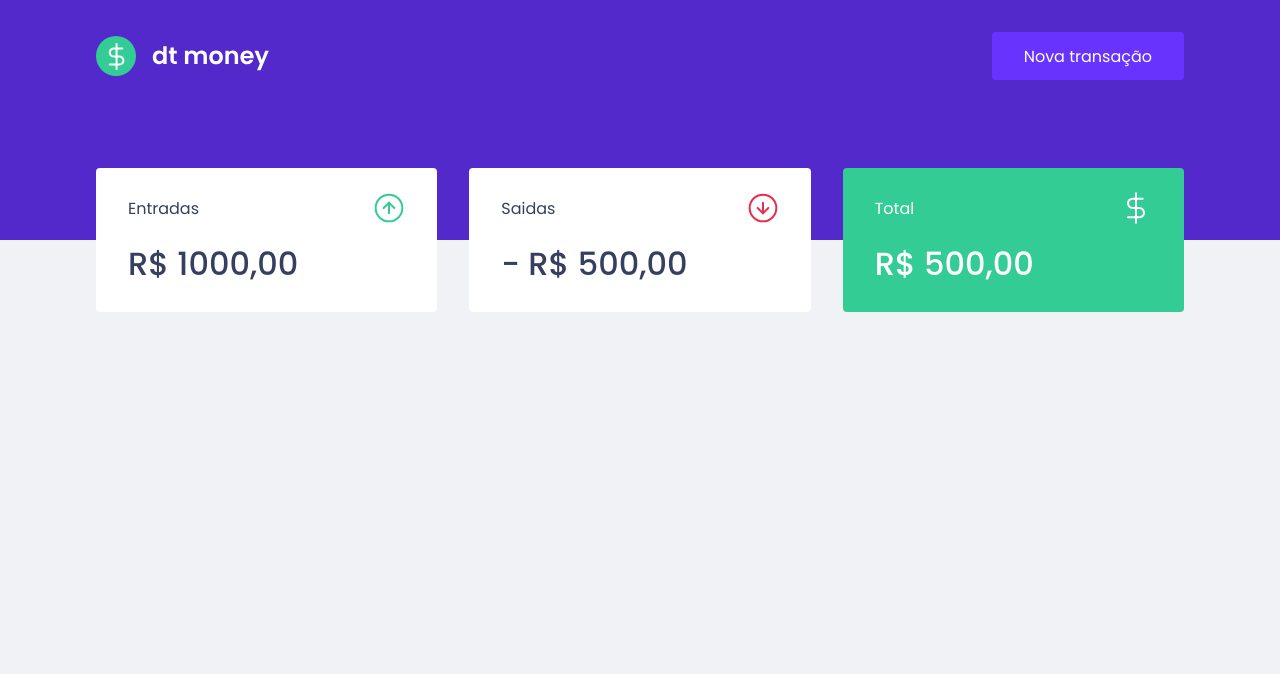
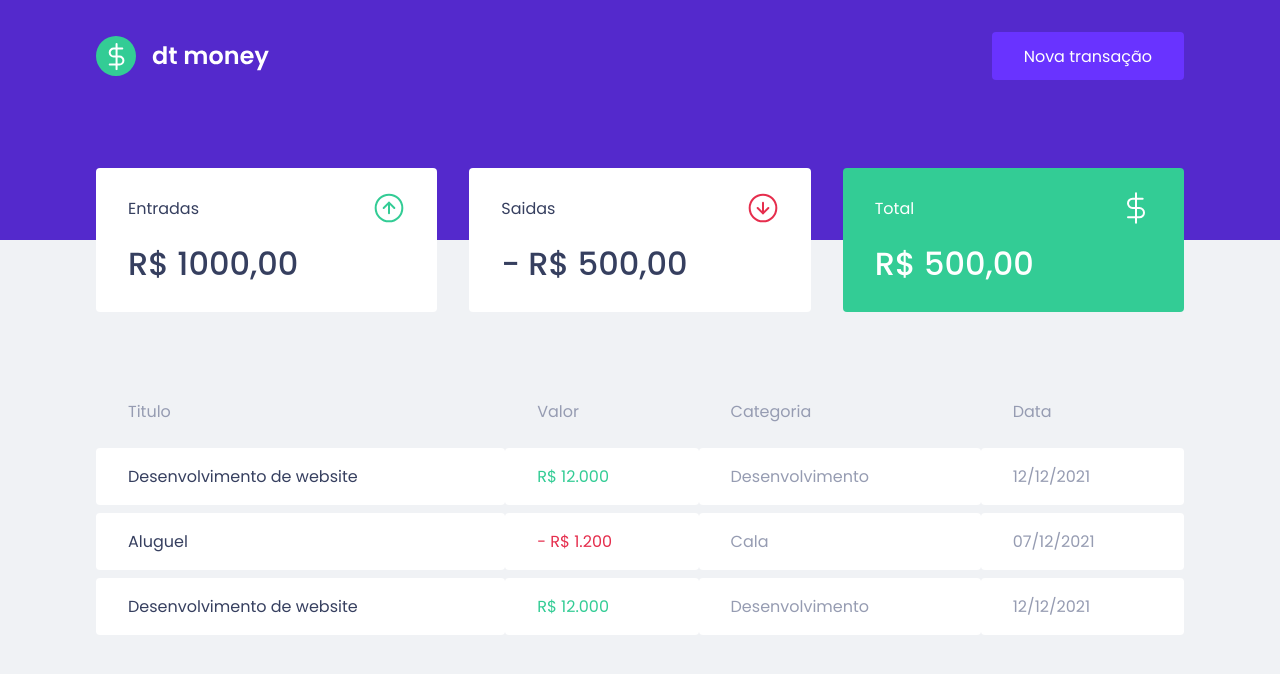
Before and after one commit to andre15ap/dtmoney, a React (Create React App) app: page / in a window 1280 px wide. Shown: the top 674 px of the page. Built offline with nearby package versions, Linux system fonts and the light colour scheme.

Commit message:
feat: transactions component

```diff
--- a/src/components/dashboard/index.tsx
+++ b/src/components/dashboard/index.tsx
@@ -1,10 +1,12 @@
 import { Summary } from '../summary';
+import { Transactions } from '../transactions';
 import { Container } from './styles';
 
 export function Dashboard() {
   return (
     <Container>
       <Summary />
+      <Transactions />
     </Container>
   );
 }
--- a/src/components/summary/index.tsx
+++ b/src/components/summary/index.tsx
@@ -23,7 +23,7 @@
         <strong>- R$ 500,00</strong>
       </div>
 
-      <div className="highlight-background">
+      <div>
         <header>
           <p>Total</p>
           <img src={totalImg} alt="Entradas" />
--- a/src/components/summary/styles.ts
+++ b/src/components/summary/styles.ts
@@ -26,7 +26,7 @@
       line-height: 3rem;
     }
 
-    &.highlight-background {
+    &:last-child {
       background: var(--green);
       color: var(--shape);
     }
--- /dev/null
+++ b/src/components/transactions/index.tsx
@@ -0,0 +1,39 @@
+import { Container } from './styles';
+
+export function Transactions() {
+  return (
+    <Container>
+      <table>
+        <thead>
+          <tr>
+            <th>Titulo</th>
+            <th>Valor</th>
+            <th>Categoria</th>
+            <th>Data</th>
+          </tr>
+        </thead>
+
+        <tbody>
+          <tr>
+            <td>Desenvolvimento de website</td>
+            <td className="deposit">R$ 12.000</td>
+            <td>Desenvolvimento</td>
+            <td>12/12/2021</td>
+          </tr>
+          <tr>
+            <td>Aluguel</td>
+            <td className="withdrawl">- R$ 1.200</td>
+            <td>Cala</td>
+            <td>07/12/2021</td>
+          </tr>
+          <tr>
+            <td>Desenvolvimento de website</td>
+            <td className="deposit">R$ 12.000</td>
+            <td>Desenvolvimento</td>
+            <td>12/12/2021</td>
+          </tr>
+        </tbody>
+      </table>
+    </Container>
+  );
+}
--- /dev/null
+++ b/src/components/transactions/styles.ts
@@ -0,0 +1,38 @@
+import styled from 'styled-components';
+
+export const Container = styled.div`
+  margin-top: 4rem;
+
+  table {
+    width: 100%;
+    border-spacing: 0 0.5rem;
+
+    th {
+      color: var(--text-body);
+      font-weight: 400;
+      padding: 1rem 2rem;
+      text-align: left;
+      line-height: 1.5rem;
+    }
+
+    td {
+      padding: 1rem 2rem;
+      border: 0;
+      background: var(--shape);
+      color: var(--text-body);
+      border-radius: 0.25rem;
+
+      &:first-child {
+        color: var(--text-title);
+      }
+
+      &.withdrawl {
+        color: var(--red);
+      }
+
+      &.deposit {
+        color: var(--green);
+      }
+    }
+  }
+`;
```
